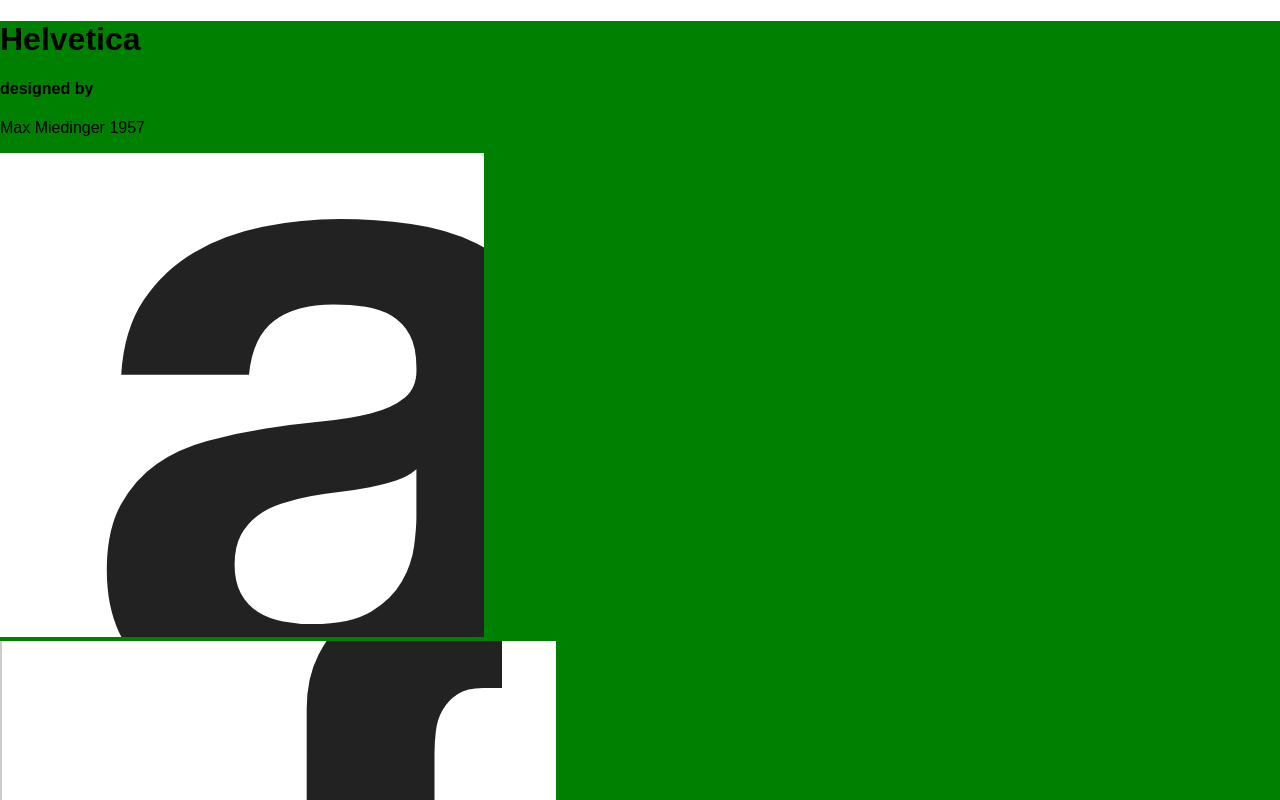
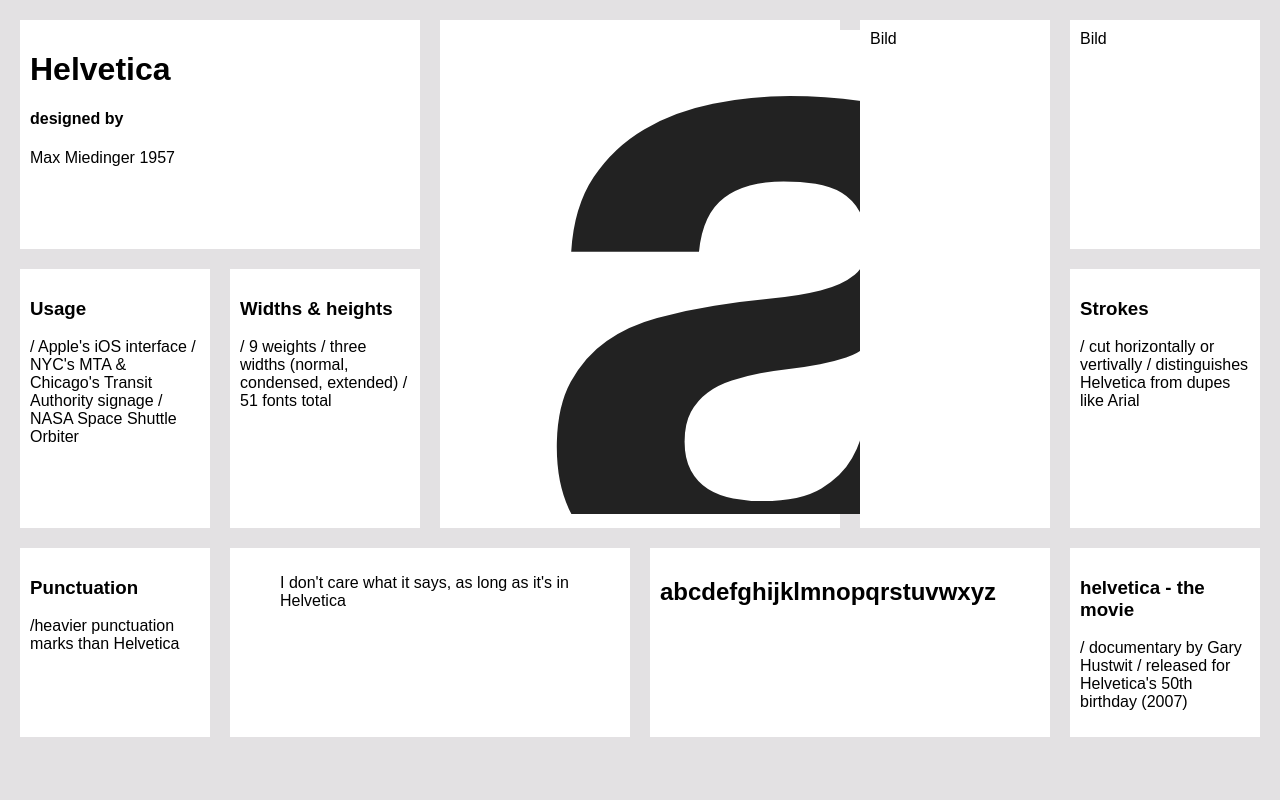
Before and after one commit to CissiWong/CSS-grid, a React app in the folder react-starter-master/: page / in a window 1280 px wide. Shown: the top 800 px of the page. Built offline with nearby package versions, Linux system fonts and the light colour scheme.

Commit message:
added the grid

```diff
--- a/react-starter-master/public/index.html
+++ b/react-starter-master/public/index.html
@@ -2,6 +2,7 @@
 <html>
   <head>
     <meta charset="utf-8" />
+    <meta name="viewport" content="width=device-width, initial-scale=1.0" />
     <title>Technigo React App</title>
   </head>
   <body>
--- a/react-starter-master/src/components/app.js
+++ b/react-starter-master/src/components/app.js
@@ -1,24 +1,21 @@
 import React from "react"
 import a from "assets/a.png"
-import curly from "assets/curly_bracet.png"
-import and from "assets/and.png"
 
 class App extends React.Component {
 
   render() {
     return (
       <div className="grid-container">
-        <div>
+        <div className="wide" >
           <h1>Helvetica</h1>
           <h4>designed by</h4>
           <p>Max Miedinger 1957</p>
         </div>
-        <div><img src={a} alt="letter a" />
+        <div className="tall wide">
+          <img src={a} alt="letter a" />
         </div>
-        <div><img src={curly} alt="curly bracet" />
-        </div>
-        <div><img src={and} alt="and sign" />
-        </div>
+        <div className="tall">Bild</div>
+        <div>Bild</div>
         <div>
           <h3>Usage</h3>
           <p> / Apple's iOS interface /
@@ -38,10 +35,10 @@
           <h3>Punctuation</h3>
           <p>/heavier punctuation marks than Helvetica</p>
         </div>
-        <div>
+        <div className="wide">
           <blockquote>I don't care what it says, as long as it's in Helvetica</blockquote>
         </div>
-        <div>
+        <div className="wide">
           <h2>abcdefghijklmnopqrstuvwxyz</h2>
         </div>
         <div>
--- a/react-starter-master/src/index.css
+++ b/react-starter-master/src/index.css
@@ -2,8 +2,26 @@
   margin: 0;
   padding: 0;
   font-family: sans-serif;
+  background: #e3e1e3;
 }
 
 .grid-container {
-  background: green;
+  margin: 20px;
+  display: grid;
+  grid-template-columns: repeat(auto-fill, minmax(15%, 1fr));
+  grid-auto-rows: minmax(150px, auto);
+  grid-gap: 20px;
 }
+
+.grid-container div {
+  padding: 10px;
+  background: #fff;
+}
+
+.tall {
+  grid-row: span 2;
+}
+
+.wide {
+  grid-column: span 2;
+}
```
Also changed, not shown: react-starter-master/assets/a.png (renamed from react-starter-master/src/assets/a.png), react-starter-master/assets/and.png (renamed from react-starter-master/src/assets/and.png), react-starter-master/assets/curly_bracet.png (renamed from react-starter-master/src/assets/curly_bracet.png), 2 other files.
